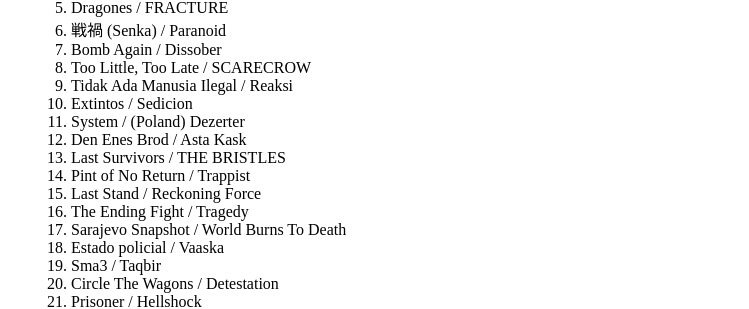
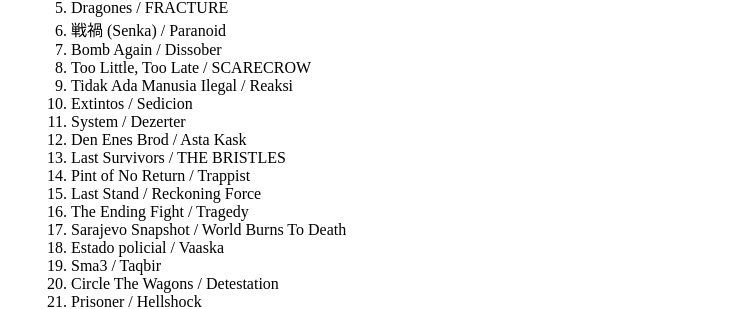
Before and after one commit to jimshreds/jimshreds.github.io, a Jekyll site: the page built from _posts/2022-01-21-radioshow.md, in a window 1280 px wide. Shown: the part 365-674 px from the top of the page, without its empty margins (161-910 px from the left). Built offline with Jekyll 4.4.1, drawn with Linux system fonts in a browser that asks for light colours.

Commit message:
Update 2022-01-21-radioshow.md

```diff
--- a/_posts/2022-01-21-radioshow.md
+++ b/_posts/2022-01-21-radioshow.md
@@ -17,7 +17,7 @@
 8. Too Little, Too Late / SCARECROW
 9. Tidak Ada Manusia Ilegal / Reaksi
 10. Extintos / Sedicion
-11. System / (Poland) Dezerter
+11. System / Dezerter
 12. Den Enes Brod / Asta Kask
 13. Last Survivors / THE BRISTLES
 14. Pint of No Return / Trappist
```
